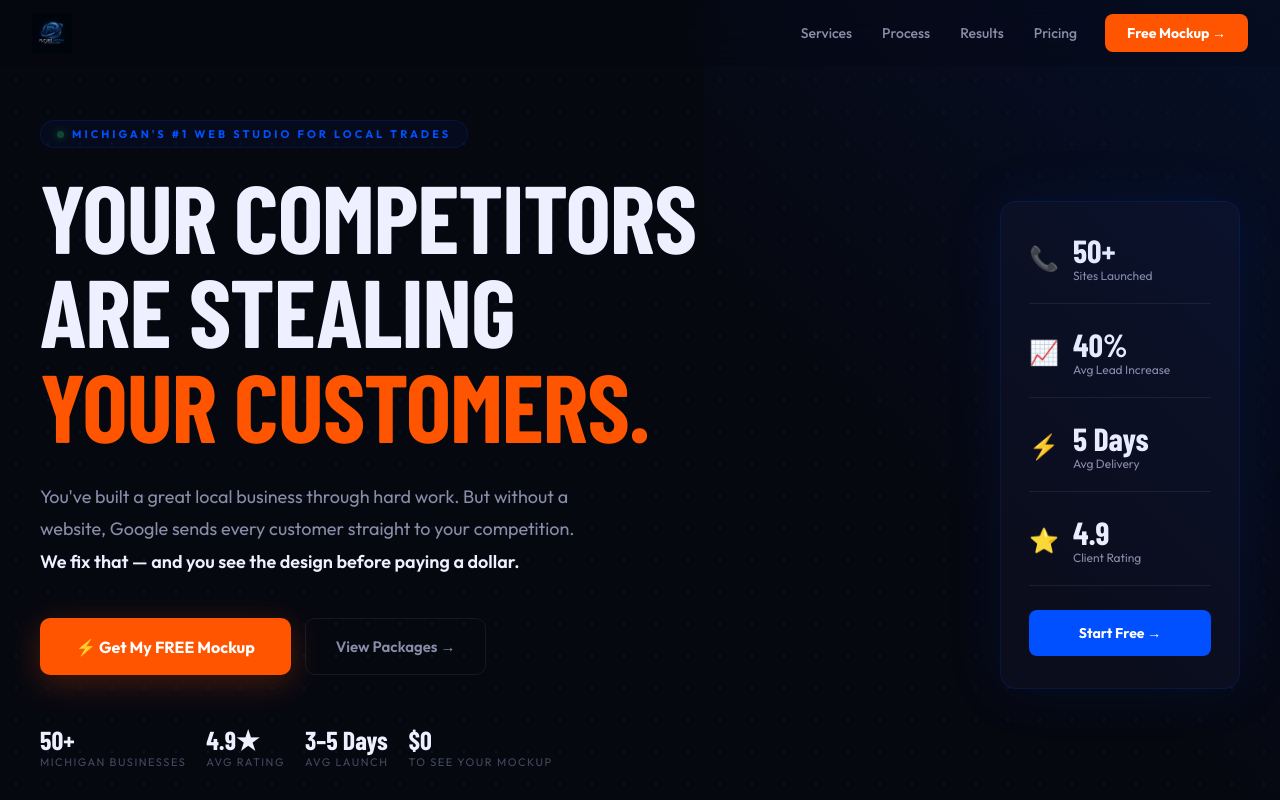
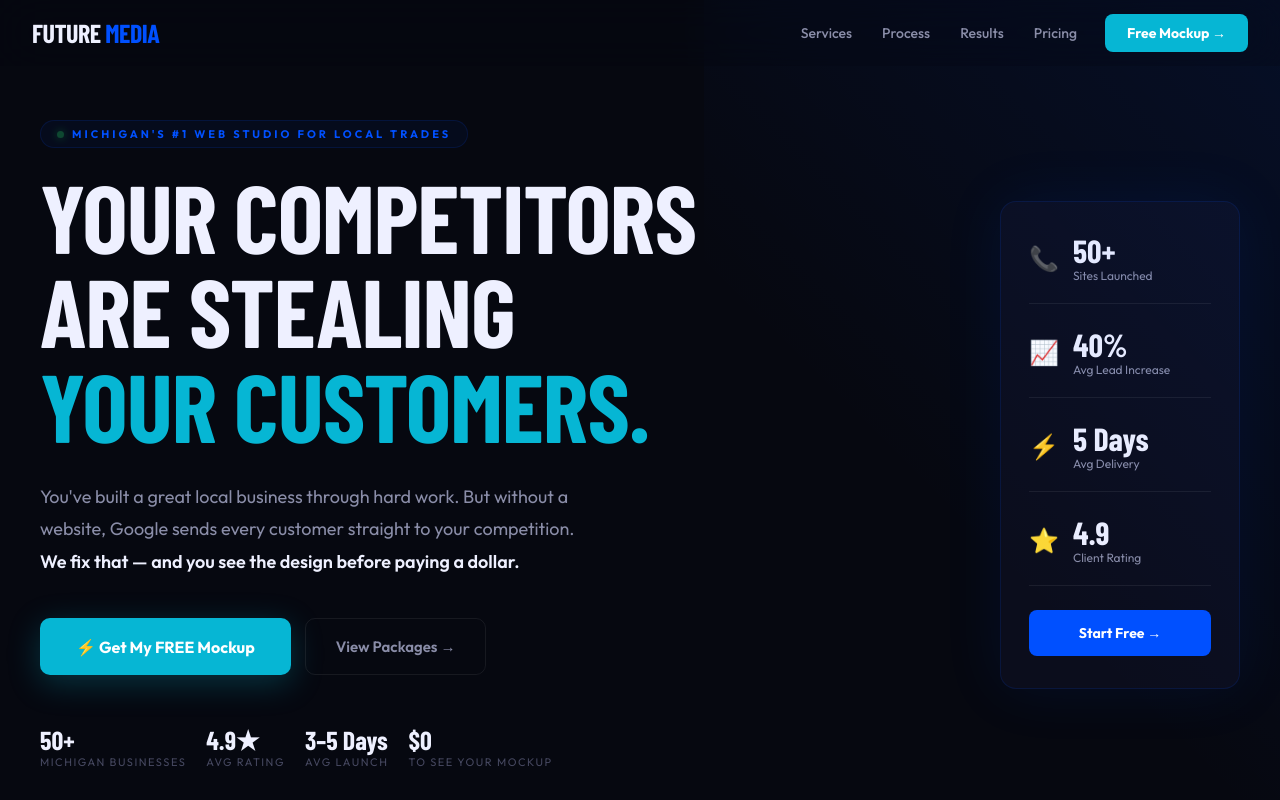
Before and after one commit to davej6/futuremedia-website, a Next.js app: page / in a window 1280 px wide. Shown: the top 800 px of the page. Built offline with nearby package versions, Linux system fonts and the light colour scheme; a web font is replaced by a local one.

Commit message:
Website refresh: text logo, cyan accent, remove dot grid bg, remove urgency banner
Co-Authored-By: claude-flow <ruv@ruv.net>

```diff
--- a/app/page.tsx
+++ b/app/page.tsx
@@ -7,8 +7,8 @@ const BG2     = '#070914'
 const BG3     = '#0b0d1c'
 const BLUE    = '#0050FF'
 const BLUE2   = '#003DCC'
-const ORANGE  = '#FF5500'
-const ORANGE2 = '#CC4400'
+const ORANGE  = '#06B6D4'
+const ORANGE2 = '#0891B2'
 const WHITE   = '#EEF0FF'
 const WHITE2  = '#8A8DA8'
 const MUTED   = '#464860'
@@ -120,7 +120,9 @@ function Navbar() {
       display: 'flex', alignItems: 'center', justifyContent: 'space-between',
     }}>
       <a href="#" style={{ textDecoration: 'none', lineHeight: 0 }}>
-        <img src="/logo.jpg" alt="Future Media" style={{ height: 40, width: 'auto', display: 'block' }} />
+        <span style={{ fontFamily: DF, fontWeight: 900, fontSize: 26, letterSpacing: '-0.5px', color: WHITE, lineHeight: 1 }}>
+          FUTURE <span style={{ color: BLUE }}>MEDIA</span>
+        </span>
       </a>
       <div style={{ display: 'flex', alignItems: 'center', gap: 2 }}>
         {[['#services','Services'],['#how','Process'],['#reviews','Results'],['#pricing','Pricing']].map(([href, label]) => (
@@ -150,7 +152,7 @@ function Navbar() {
 // ─── HERO ─────────────────────────────────────────────────────────────
 function Hero() {
   return (
-    <section className="dot-grid" style={{ position: 'relative', minHeight: '100vh', display: 'flex', alignItems: 'center', overflow: 'hidden', padding: '120px 32px 80px' }}>
+    <section style={{ position: 'relative', minHeight: '100vh', display: 'flex', alignItems: 'center', overflow: 'hidden', padding: '120px 32px 80px' }}>
       {/* Blue corner accent */}
       <div style={{ position: 'absolute', top: 0, right: 0, width: '45vw', height: '100%', background: `linear-gradient(225deg, ${BLUE}18 0%, transparent 60%)`, pointerEvents: 'none' }} />
       <div style={{ position: 'absolute', bottom: 0, left: 0, right: 0, height: 1, background: BORDER2 }} />
@@ -566,13 +568,6 @@ function Pricing() {
           <p style={{ fontFamily: BF, color: WHITE2, fontSize: 16 }}>Every package starts with a free mockup. You don&apos;t pay until you love the design.</p>
         </div>
 
-        {/* Urgency banner */}
-        <div style={{ textAlign: 'center', marginBottom: 36 }}>
-          <span style={{ display: 'inline-flex', alignItems: 'center', gap: 10, background: 'rgba(239,68,68,0.08)', border: '1px solid rgba(239,68,68,0.2)', borderRadius: 100, padding: '8px 22px', fontFamily: BF, fontSize: 13, color: '#fca5a5', fontWeight: 600 }}>
-            <span style={{ animation: 'live-blink 1s infinite', display: 'inline-block', width: 7, height: 7, borderRadius: '50%', background: RED }} />
-            Only accepting 3 new clients this month — spots fill fast
-          </span>
-        </div>
 
         <div style={{ display: 'grid', gridTemplateColumns: 'repeat(auto-fit,minmax(300px,1fr))', gap: 16, alignItems: 'start' }}>
           {PRICING.map(p => <PricingCard key={p.name} p={p} />)}
@@ -779,7 +774,9 @@ function Footer() {
       <div style={{ maxWidth: 1200, margin: '0 auto' }}>
         <div style={{ display: 'grid', gridTemplateColumns: 'repeat(auto-fit,minmax(220px,1fr))', gap: 48, marginBottom: 48 }}>
           <div style={{ maxWidth: 300 }}>
-            <img src="/logo.jpg" alt="Future Media" style={{ height: 44, width: 'auto', marginBottom: 16 }} />
+            <div style={{ fontFamily: DF, fontWeight: 900, fontSize: 28, letterSpacing: '-0.5px', color: WHITE, lineHeight: 1, marginBottom: 16 }}>
+              FUTURE <span style={{ color: BLUE }}>MEDIA</span>
+            </div>
             <p style={{ fontFamily: BF, color: MUTED, fontSize: 14, lineHeight: 1.8, marginBottom: 20 }}>
               Michigan&apos;s web design studio for local tradespeople and small businesses. We build sites that rank and convert — fast.
             </p>
```
